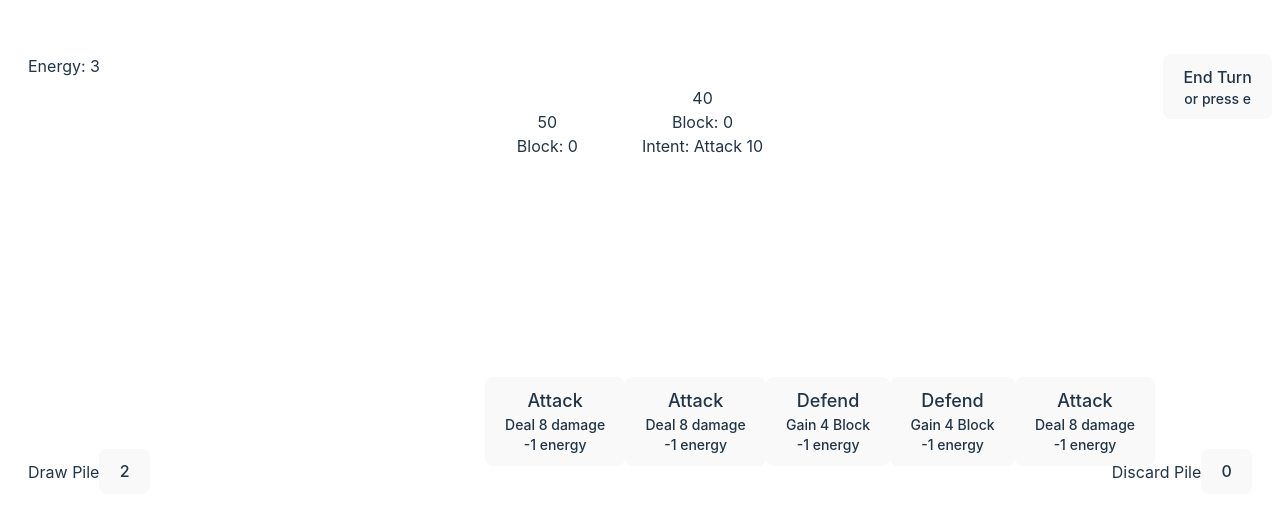
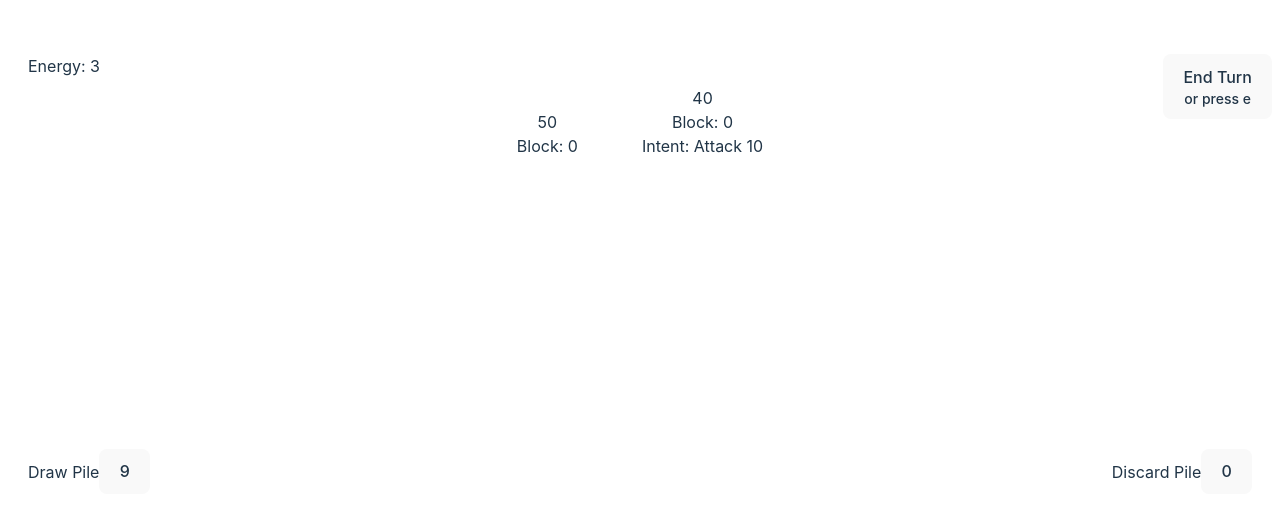
Before and after one commit to JonathanSchwob/vanquish, a React (Vite) app: page / in a window 1280 px wide. Shown: the part 278-796 px from the top of the page. Built offline with nearby package versions, Linux system fonts and the light colour scheme.

Commit message:
initialize shuffled deck

```diff
--- a/src/PlayBoard.tsx
+++ b/src/PlayBoard.tsx
@@ -1,4 +1,4 @@
-import { useState } from "react";
+import { useState, useEffect } from "react";
 import Player from "./components/entities/Player";
 import Enemy from "./components/entities/Enemy";
 import Hand from "./components/Hand";
@@ -10,36 +10,20 @@ type CardType = {
   name: string;
   id: number;
   stats: number;
+  energy: number;
 };
 
-const PlayBoard = () => {
-  const [playerTurn, setPlayerTurn] = useState(true);
-  const [playerEnergy, setPlayerEnergy] = useState(3);
-  const [playerHp, setPlayerHp] = useState(50);
-  const [playerBlock, setPlayerBlock] = useState(0);
-  const [enemyMoves, setEnemyMoves] = useState([
-    10, 20, 2, 10, 2, 20, 10, 15, 20,
-  ]); //hardcode
-  const [enemyHp, setEnemyHp] = useState(40);
-  const [enemyBlock, setEnemyBlock] = useState(0);
-  const [discardCards, setDiscardCards] = useState<CardType[]>([]);
-  const [exhaustCards, setExhaustCards] = useState<CardType[]>([]);
-  const [deckCards, setDeckCards] = useState([
+const initializeDeck = () => {
+  const starterDeck = [
     {
-      name: "Defend",
-      id: 123124,
-      stats: 4,
+      name: "Attack",
+      id: 1,
+      stats: 8,
+      energy: 1,
     },
     {
       name: "Attack",
-      id: 192123918092,
-      stats: 8,
-    },
-  ]); //hardcode
-  const [handCards, setHandCards] = useState([
-    {
-      name: "Attack",
-      id: 0,
+      id: 2,
       stats: 8,
       energy: 1,
     },
@@ -50,25 +34,83 @@ const PlayBoard = () => {
       energy: 1,
     },
     {
+      name: "Attack",
+      id: 4,
+      stats: 8,
+      energy: 1,
+    },
+    {
+      name: "Attack",
+      id: 5,
+      stats: 8,
+      energy: 1,
+    },
+    {
+      name: "Defend",
+      id: 6,
+      stats: 4,
+      energy: 1,
+    },
+    {
+      name: "Defend",
+      id: 7,
+      stats: 4,
+      energy: 1,
+    },
+    {
+      name: "Defend",
+      id: 8,
+      stats: 4,
+      energy: 1,
+    },
+    {
       name: "Defend",
       id: 9,
       stats: 4,
       energy: 1,
     },
-    {
-      name: "Defend",
-      id: 1231231,
-      stats: 4,
-      energy: 1,
-    },
-    {
-      name: "Attack",
-      id: 20,
-      stats: 8,
-      energy: 1,
-    },
-  ]); //hardcode
+  ];
+
+  return shuffle(starterDeck);
+};
+
+const shuffle = (deck: CardType[]) => {
+  let currentIndex = deck.length,
+    randomIndex;
+
+  // While there remain elements to shuffle.
+  while (currentIndex != 0) {
+    // Pick a remaining element.
+    randomIndex = Math.floor(Math.random() * currentIndex);
+    currentIndex--;
+
+    // And swap it with the current element.
+    [deck[currentIndex], deck[randomIndex]] = [
+      deck[randomIndex],
+      deck[currentIndex],
+    ];
+  }
+
+  return deck;
+};
+
+const PlayBoard = () => {
+  const [deckCards, setDeckCards] = useState<CardType[]>(() =>
+    initializeDeck()
+  );
+  const [handCards, setHandCards] = useState<CardType[]>([]);
+  const [discardCards, setDiscardCards] = useState<CardType[]>([]);
+  const [exhaustCards, setExhaustCards] = useState<CardType[]>([]);
+  const [playerTurn, setPlayerTurn] = useState(true);
   const [turnNumber, setTurnNumber] = useState(0);
+  const [playerEnergy, setPlayerEnergy] = useState(3);
+  const [playerHp, setPlayerHp] = useState(50);
+  const [playerBlock, setPlayerBlock] = useState(0);
+  const [enemyMoves, setEnemyMoves] = useState([
+    10, 20, 2, 10, 2, 20, 10, 15, 20,
+  ]);
+  const [enemyHp, setEnemyHp] = useState(40);
+  const [enemyBlock, setEnemyBlock] = useState(0);
 
   const handlePlay = (turn: boolean) => {
     if (playerHp <= 0) return;
@@ -98,6 +140,8 @@ const PlayBoard = () => {
     discardHand();
     handlePlay(turn);
   };
+
+  const dealHand = () => {};
 
   const discardHand = () => {
     const newDiscardDeck = [...discardCards];
```
